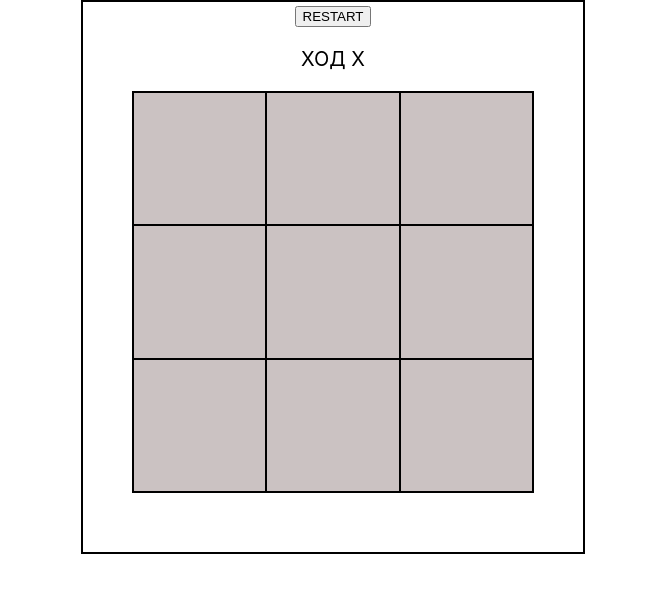
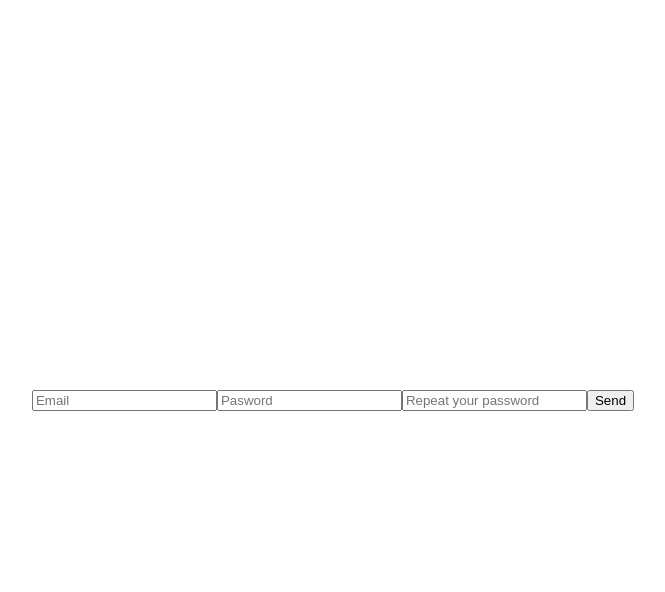
Before and after one commit to Threesundays/Lesson_4_Task_1_Authorization_form, a React (Create React App) app: page / in a window 1280 px wide. Shown: the top 592 px of the page, without its empty margins (307-972 px from the left). Built offline with nearby package versions, Linux system fonts and the light colour scheme.

Commit message:
initial project

```diff
--- a/src/App.js
+++ b/src/App.js
@@ -1,10 +1,45 @@
-import { Playground } from './component/playground';
-import React from 'react';
+import { useState } from 'react';
+import styles from './app.module.css';
+
+const sendData = (formData) => {
+    console.log(formData);
+};
 
 export const App = () => {
+	const [email, setEmail] = useState('');
+	const [password, setPassword] = useState('');
+
+	const onSubmit = (event) => {
+		event.preventDefault();
+        sendData({ email, password });
+	};
+
 	return (
-		<React.StrictMode>
-			<Playground />
-		</React.StrictMode>
+		<div className={styles.app}>
+			<form onSubmit={onSubmit}>
+				<input
+					type="email"
+					name="email"
+					value={email}
+					placeholder="Email"
+					onChange={({ target }) => setEmail(target.value)}
+				/>
+				<input
+					type="password"
+					name="password"
+					value={password}
+					placeholder="Pasword"
+					onChange={({ target }) => setPassword(target.value)}
+				/>
+				<input
+					type="password"
+					name="password"
+					value={password}
+					placeholder="Repeat your password"
+					onChange={({ target }) => setPassword(target.value)}
+				/>
+			<button type="submit">Send</button>
+			</form>
+		</div>
 	);
 };
--- a/src/app.module.css
+++ b/src/app.module.css
@@ -1,41 +1,6 @@
 .app {
-    border: 2px solid;
-    width: 500px;
-    height: 550px;
-    margin-left: auto;
-    margin-right: auto;
-    text-align: center;
-    font-size: 20px;
-}
-
-.buttonRestart{
-
-}
-
-.playground {
-
-    margin-left: auto;
-    margin-right: auto;
-    border: 1px solid;
-    width: 400px;
-    height: 400px;
     display: flex;
-    flex-wrap: wrap;
     justify-content: center;
     align-items: center;
+    height: 100vh;
 }
-
-.grids {
-    font-size: 6rem;
-    background: #cbc2c2;
-    flex: 0 0 calc(33.33% - 2px);
-    height: calc(33.33% - 2px);
-    border: 1px solid;
-}
-
-.grids:hover {
-    filter: brightness(120%);
-}
-.grids:active {
-	filter: brightness(80%);
-  }
--- a/src/component/playground-layout.js
+++ /dev/null
@@ -1,27 +0,0 @@
-import styles from '../app.module.css';
-import React from 'react';
-import { PropTypes } from 'prop-types';
-
-export const PlaygroundLayout = ({ move, cells, handleCellClick, handleRestartButtonClick, winner }) => {
-	return (
-			<div className={styles.app}>
-			<button onClick={handleRestartButtonClick}>RESTART</button>
-			{winner ? <p>Победитель: {winner}</p> : <p>{move}</p>}
-			<div className={styles.playground}>
-				{cells.map((cell) => (
-					<div key={cell.id} className={styles.grids} onClick={() => handleCellClick(cell.id)}>
-						{cell.state}
-					</div>
-				))}
-			</div>
-		</div>
-	);
-};
-
-PlaygroundLayout.propTypes = {
-	winner: PropTypes.string,
-	move: PropTypes.string,
-	cells: PropTypes.string,
-	handleCellClick: PropTypes.number,
-	handleRestartButtonClick: PropTypes.number,
-};
--- a/src/component/playground.js
+++ /dev/null
@@ -1,68 +0,0 @@
-import { useState } from 'react';
-import { PlaygroundLayout } from './playground-layout';
-
-
-export const Playground = () => {
-	const initialCells = [
-		{ id: 1, state: '' },
-		{ id: 2, state: '' },
-		{ id: 3, state: '' },
-		{ id: 4, state: '' },
-		{ id: 5, state: '' },
-		{ id: 6, state: '' },
-		{ id: 7, state: '' },
-		{ id: 8, state: '' },
-		{ id: 9, state: '' },
-	];
-
-	const [cells, setCells] = useState(initialCells);
-	const [symbol, setSymbol] = useState('X');
-	const [move, setMove] = useState('ХОД X');
-	const [winner, setWinner] = useState('');
-
-	const handleRestartButtonClick = () => {
-		setCells(initialCells);
-		setMove('ХОД X');
-		setWinner('');
-	};
-
-	const handleCellClick = (id) => {
-		setMove(move === 'ХОД X' ? 'ХОД O' : 'ХОД X');
-		setSymbol(symbol === 'X' ? 'O' : 'X');
-		const updatedCells = cells.map((cell) => {
-			if (cell.id === id) {
-				return { ...cell, state: symbol };
-			}
-			return cell;
-		});
-		setCells(updatedCells);
-		checkWinner(updatedCells);
-	};
-
-	const checkWinner = (updatedCells) => {
-		const winningCombinations = [
-			[0, 1, 2],
-			[3, 4, 5],
-			[6, 7, 8],
-			[0, 3, 6],
-			[1, 4, 7],
-			[2, 5, 8],
-			[0, 4, 8],
-			[2, 4, 6],
-		];
-
-		for (const combination of winningCombinations) {
-			const [a, b, c] = combination;
-			if (
-				updatedCells[a].state &&
-				updatedCells[a].state === updatedCells[b].state &&
-				updatedCells[b].state === updatedCells[c].state
-			) {
-				setWinner(updatedCells[a].state);
-				setCells(initialCells);
-				break;
-			}
-		}
-	};
-	return <PlaygroundLayout move={move} cells={cells} handleCellClick={handleCellClick} handleRestartButtonClick={handleRestartButtonClick} winner={winner}/>
-};
```
